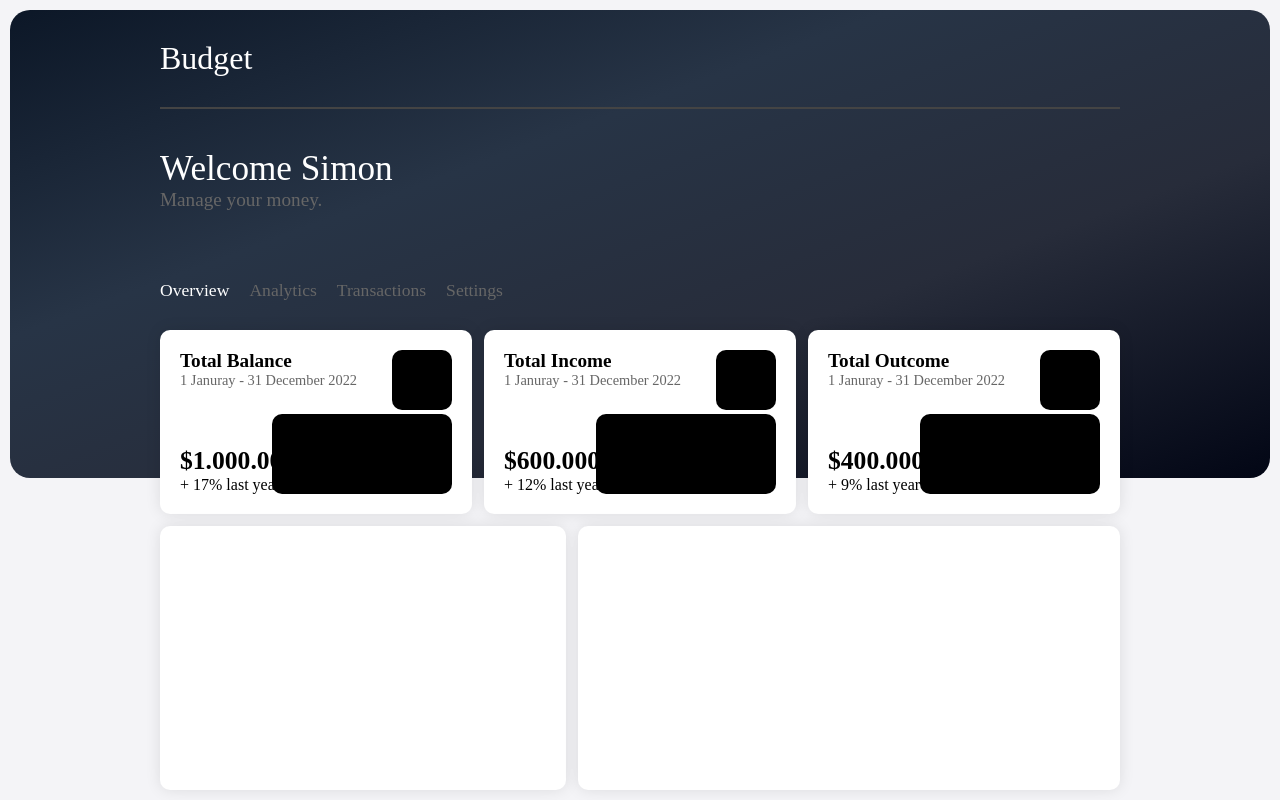
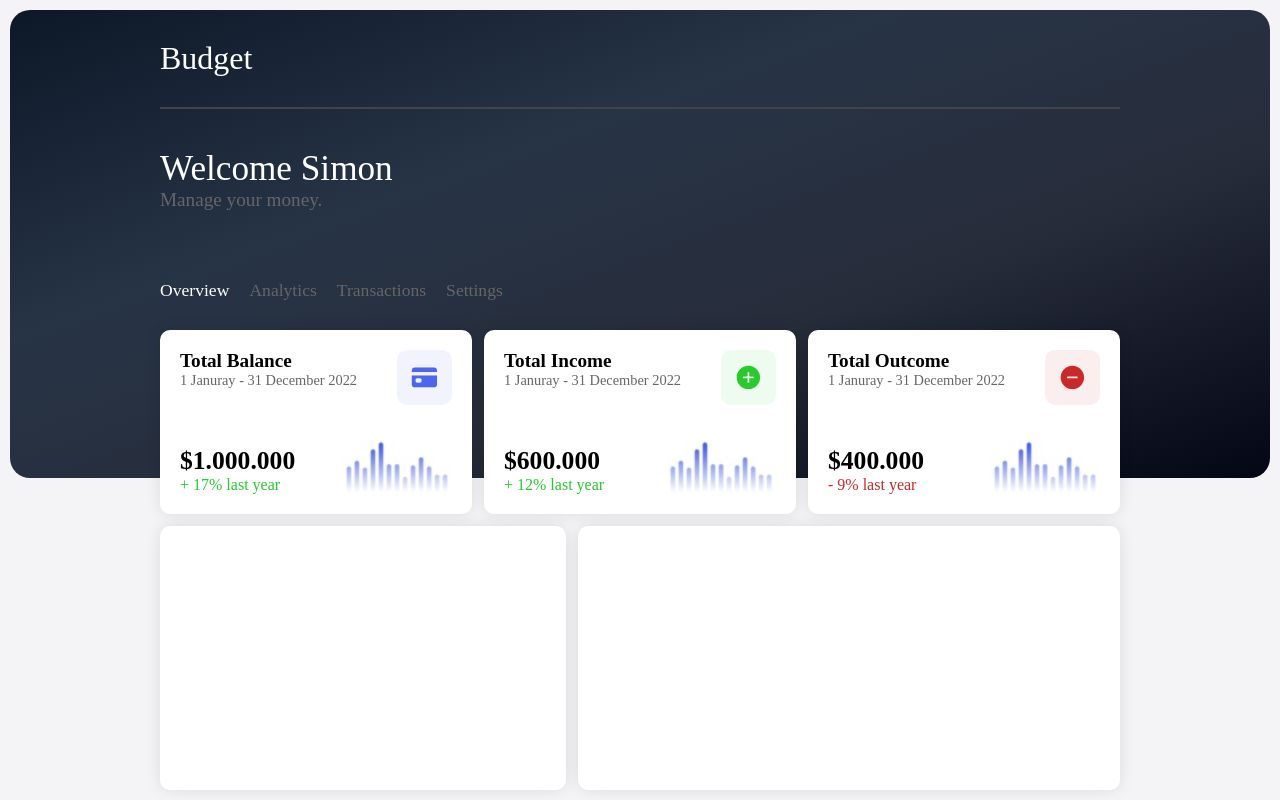
Before and after one commit to simimi129/angular-budget-app, an Angular app: page / in a window 1280 px wide. Built offline with nearby package versions, Linux system fonts and the light colour scheme; a web font is replaced by a local one.

Commit message:
adding card design

```diff
--- a/src/app/app.component.css
+++ b/src/app/app.component.css
@@ -130,10 +130,43 @@
   position: absolute;
   top: 20px;
   right: 20px;
-  height: 60px;
-  width: 60px;
+  height: 30%;
+  aspect-ratio: 1/1;
   border-radius: 10px;
-  background: #000;
+  display: flex;
+  justify-content: center;
+  align-items: center;
+}
+
+.card-icon1 {
+  background-color: #f1f3fe;
+}
+
+.card-icon2 {
+  background-color: #eefbef;
+}
+
+.card-icon3 {
+  background-color: #fbeeee;
+}
+
+.ion-icon {
+  font-size: 1.8rem;
+  visibility: visible;
+}
+
+.icon1 {
+  color: #4d66eb;
+}
+
+.icon2,
+.plus {
+  color: #29c92f;
+}
+
+.icon3,
+.minus {
+  color: #c92929;
 }
 
 .card-numbers {
@@ -153,10 +186,13 @@
   position: absolute;
   bottom: 20px;
   right: 20px;
-  height: 80px;
-  width: 180px;
-  background-color: black;
+  height: 30%;
+  aspect-ratio: 4/2;
   border-radius: 10px;
+  background-image: url("../assets/minigraph.jpg");
+  background-repeat: no-repeat;
+  background-position: center;
+  background-size: cover;
 }
 
 .card-left {
--- a/src/app/app.component.html
+++ b/src/app/app.component.html
@@ -22,10 +22,12 @@
           <span class="card-title">Total Balance</span>
           <span class="card-time">1 Januray - 31 December 2022</span>
         </div>
-        <div class="card-icon"></div>
+        <div class="card-icon card-icon1">
+          <ion-icon class="ion-icon icon1" name="card"></ion-icon>
+        </div>
         <div class="card-numbers">
           <div class="card-number">$1.000.000</div>
-          <div class="card-diff">+ 17% last year</div>
+          <div class="card-diff plus">+ 17% last year</div>
         </div>
         <div class="card-graph"></div>
       </div>
@@ -34,10 +36,12 @@
           <span class="card-title">Total Income</span>
           <span class="card-time">1 Januray - 31 December 2022</span>
         </div>
-        <div class="card-icon"></div>
+        <div class="card-icon card-icon2">
+          <ion-icon class="ion-icon icon2" name="add-circle"></ion-icon>
+        </div>
         <div class="card-numbers">
           <div class="card-number">$600.000</div>
-          <div class="card-diff">+ 12% last year</div>
+          <div class="card-diff plus">+ 12% last year</div>
         </div>
         <div class="card-graph"></div>
       </div>
@@ -46,10 +50,12 @@
           <span class="card-title">Total Outcome</span>
           <span class="card-time">1 Januray - 31 December 2022</span>
         </div>
-        <div class="card-icon"></div>
+        <div class="card-icon card-icon3">
+          <ion-icon class="ion-icon icon3" name="remove-circle"></ion-icon>
+        </div>
         <div class="card-numbers">
           <div class="card-number">$400.000</div>
-          <div class="card-diff">+ 9% last year</div>
+          <div class="card-diff minus">- 9% last year</div>
         </div>
         <div class="card-graph"></div>
       </div>
--- a/src/app/app.module.ts
+++ b/src/app/app.module.ts
@@ -1,18 +1,13 @@
-import { NgModule } from '@angular/core';
+import { NgModule, CUSTOM_ELEMENTS_SCHEMA } from '@angular/core';
 import { BrowserModule } from '@angular/platform-browser';
-
 import { AppRoutingModule } from './app-routing.module';
 import { AppComponent } from './app.component';
 
 @NgModule({
-  declarations: [
-    AppComponent
-  ],
-  imports: [
-    BrowserModule,
-    AppRoutingModule
-  ],
+  declarations: [AppComponent],
+  imports: [BrowserModule, AppRoutingModule],
   providers: [],
-  bootstrap: [AppComponent]
+  bootstrap: [AppComponent],
+  schemas: [CUSTOM_ELEMENTS_SCHEMA],
 })
-export class AppModule { }
+export class AppModule {}
--- a/src/index.html
+++ b/src/index.html
@@ -15,5 +15,13 @@
   </head>
   <body>
     <app-root></app-root>
+    <script
+      type="module"
+      src="https://unpkg.com/ionicons@5.5.2/dist/ionicons/ionicons.esm.js"
+    ></script>
+    <script
+      nomodule
+      src="https://unpkg.com/ionicons@5.5.2/dist/ionicons/ionicons.js"
+    ></script>
   </body>
 </html>
```
Also changed, not shown: src/assets/minigraph.jpg (added).
